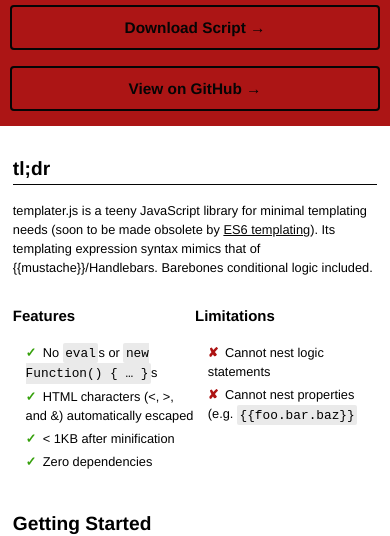
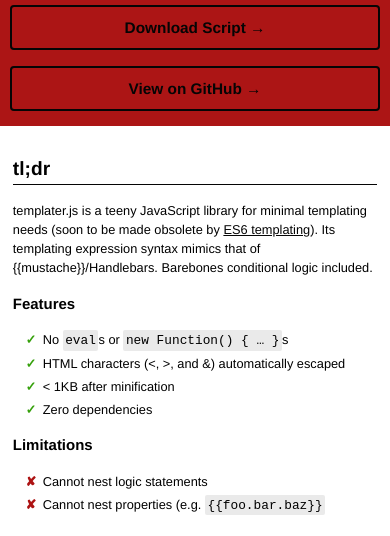
Before and after one commit to Pinjasaur/templater.js, a website: page index.html in a window 390 px wide. Shown: the part 313-849 px from the top of the page. Drawn offline with Linux system fonts and the light colour scheme.

Commit message:
Add viewport meta tag for RWD

```diff
--- a/index.html
+++ b/index.html
@@ -2,7 +2,10 @@
 <html lang="en">
   <head>
     <meta charset="UTF-8">
+    <meta name="viewport" content="width=device-width, initial-scale=1">
     <title>templater.js</title>
+
+
     <link rel="stylesheet" type="text/css" href="css/main.css">
 
     <!-- Icons -->
--- a/scss/_media-queries.scss
+++ b/scss/_media-queries.scss
@@ -21,4 +21,9 @@
       margin-bottom: 1em;
     }
   }
+
+  .tldr .pros, .tldr .cons {
+    float: none !important;
+    width: 100% !important;
+  }
 }
```
Also changed, not shown: css/main.css.
